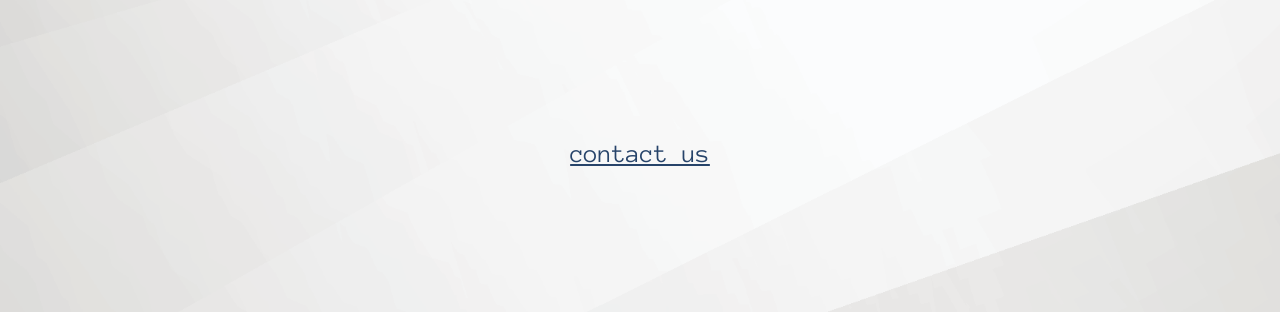
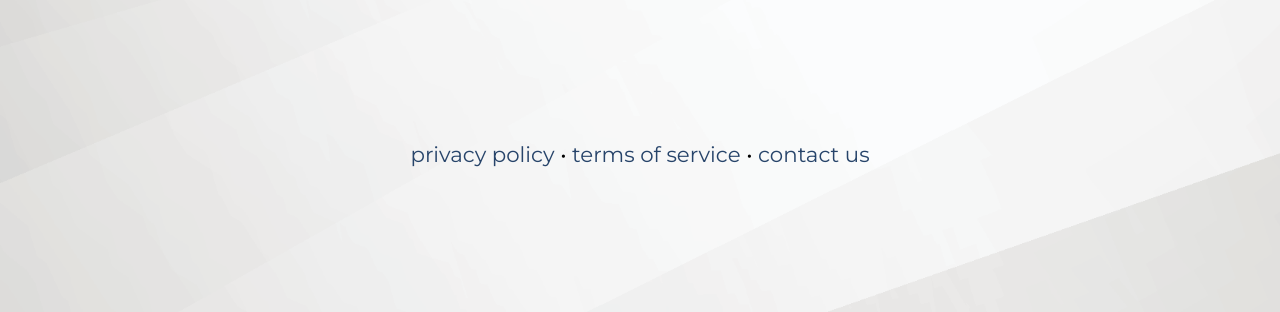
Before and after one commit to zenthropic/zenthropic.com, a plain HTML site: page index.html in a window 1280 px wide. Shown: the part 488-800 px from the top of the page. Drawn offline with Linux system fonts and the light colour scheme.

Commit message:
Add privacy policy and ToS to homepage

```diff
--- a/css/main.css
+++ b/css/main.css
@@ -1,9 +1,7 @@
-@import url('https://fonts.googleapis.com/css2?family=Anonymous+Pro:wght@400;700&display=swap');
-
 html {
   background: url(/img/zenthropic_bg.png) no-repeat center center fixed;
   background-size: cover;
-  font-family: 'Anonymous Pro', monospace;
+  font-family: 'Montserrat', sans-serif;
 }
 
 body {
@@ -39,11 +37,15 @@ main .code-4 { color: #3cbeb3; font-weight: bold; }
 
 footer {
   flex-grow: 1;
-  font-size: 2vw;
+  font-size: 16pt;
 }
 
 footer a, footer a:visited {
+  text-decoration: none;
   color: #27446a;
+}
+footer a:hover {
+  text-decoration: underline;
 }
 
 @media only screen and (max-device-width: 480px) {
--- a/index.html
+++ b/index.html
@@ -2,6 +2,9 @@
 <html lang="en">
   <head>
     <meta charset="utf-8">
+    <link rel="preconnect" href="https://fonts.googleapis.com">
+    <link rel="preconnect" href="https://fonts.gstatic.com" crossorigin>
+    <link href="https://fonts.googleapis.com/css2?family=Anonymous+Pro:wght@400;700&family=Montserrat&display=swap" rel="stylesheet">
     <link rel="stylesheet" href="/css/main.css">
     <meta name="viewport" content="width=device-width, initial-scale=1">
     <title>zenthropic</title>
@@ -15,6 +18,8 @@
       <span class="code-2">for</span><span class="code-3">=</span><span class="code-4">"humans"</span><span class="code-1">&gt;</span>
     </main>
     <footer>
+      <a href="/privacy">privacy policy</a> •
+      <a href="/terms">terms of service</a> •
       <a href="mailto:info@zenthropic.com">contact us</a>
     </footer>
   </body>
```
